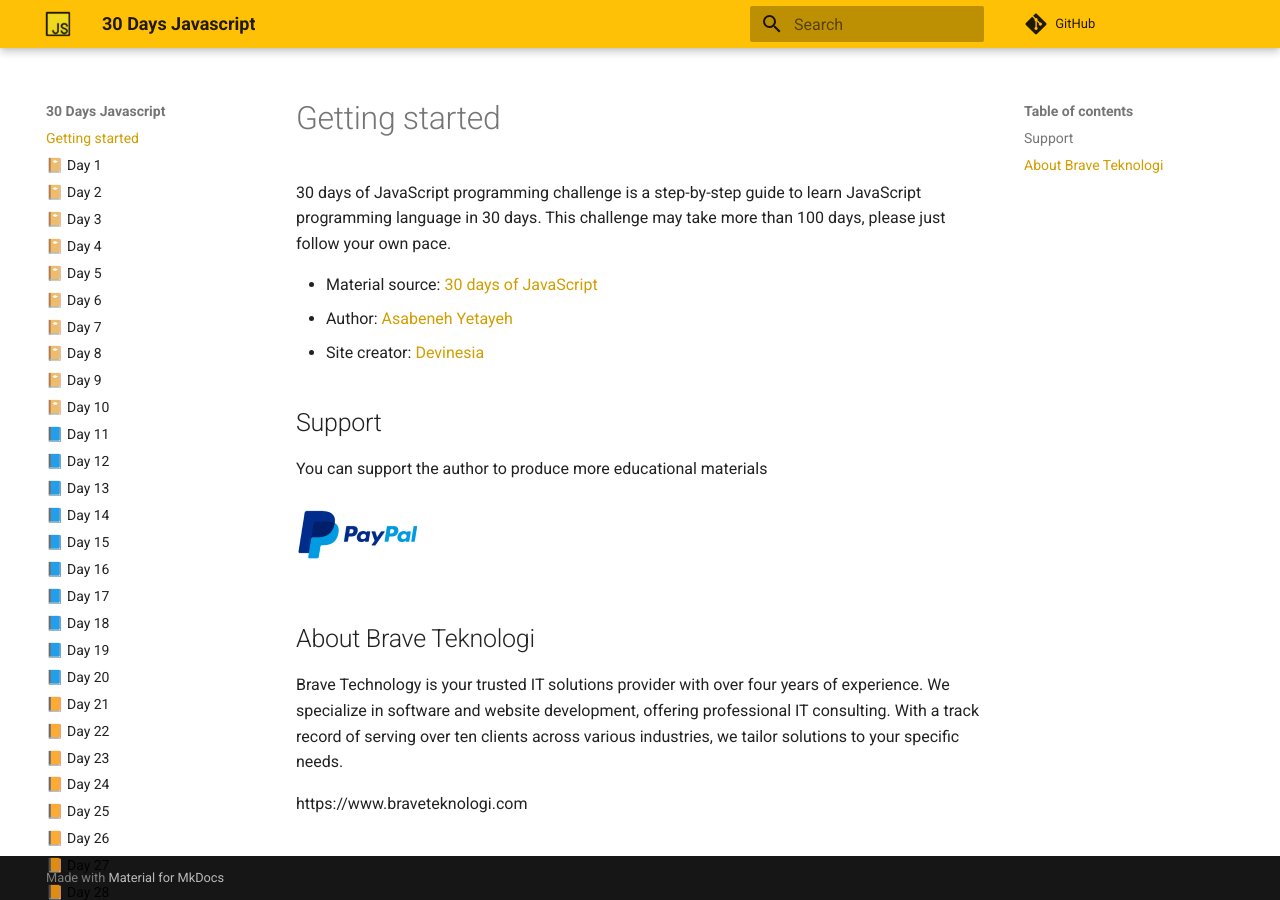
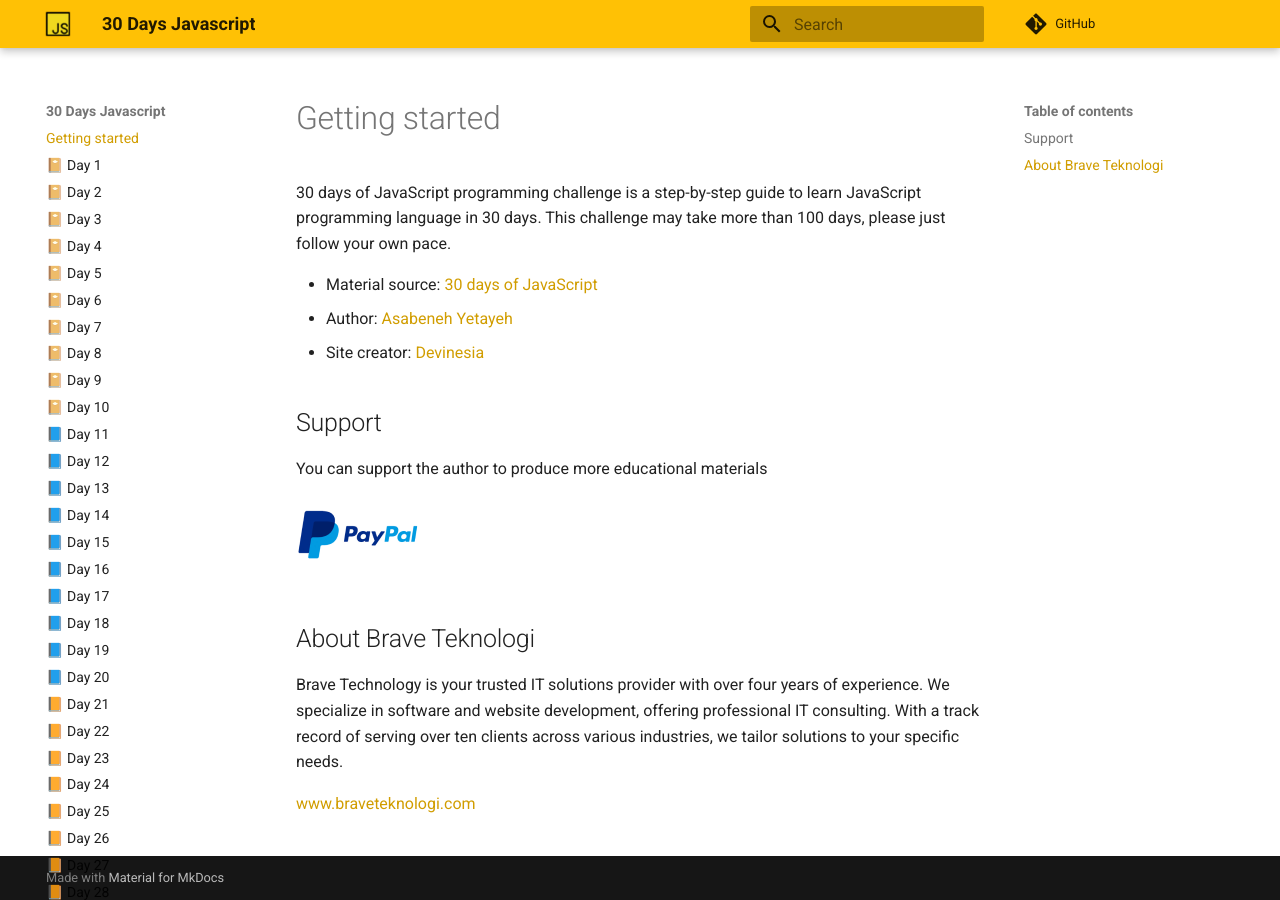
Before and after one commit to devinesia/30-days-javascript-web, an MkDocs documentation site: the page built from docs/index.md, in a window 1280 px wide. Built offline with MkDocs 1.6.1 and Material for MkDocs 9.7.7, drawn with Linux system fonts in a browser that asks for light colours; comment, search, counter and statistics services are not loaded; some of the changed lines change nothing that is shown.

Commit message:
Update index.md

```diff
--- a/docs/index.md
+++ b/docs/index.md
@@ -15,4 +15,4 @@
 ## About Brave Teknologi
 Brave Technology is your trusted IT solutions provider with over four years of experience. We specialize in software and website development, offering professional IT consulting. With a track record of serving over ten clients across various industries, we tailor solutions to your specific needs.
 
-https://www.braveteknologi.com
+[www.braveteknologi.com](https://www.braveteknologi.com)
```
